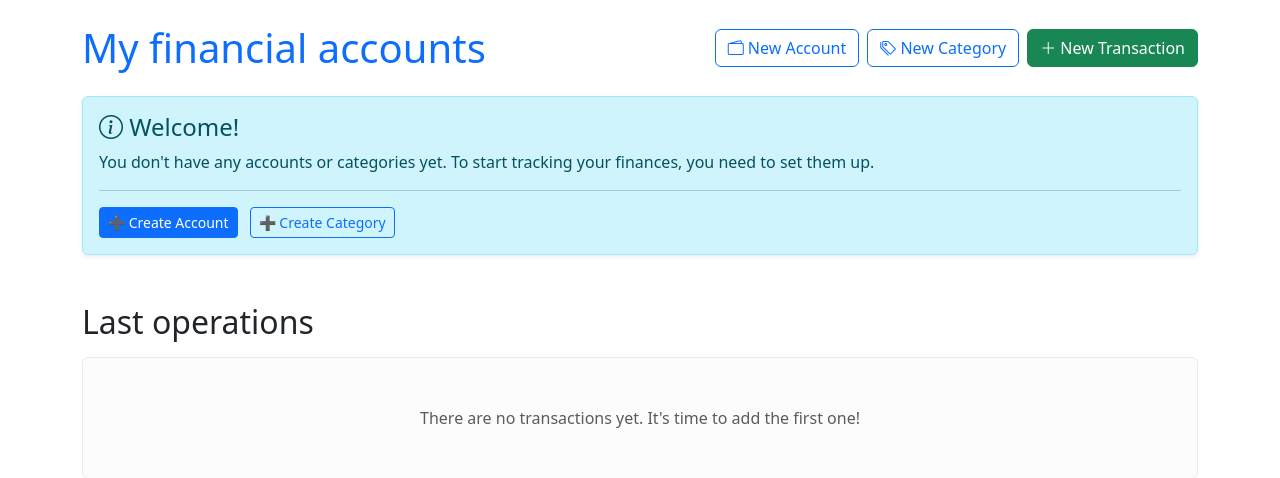
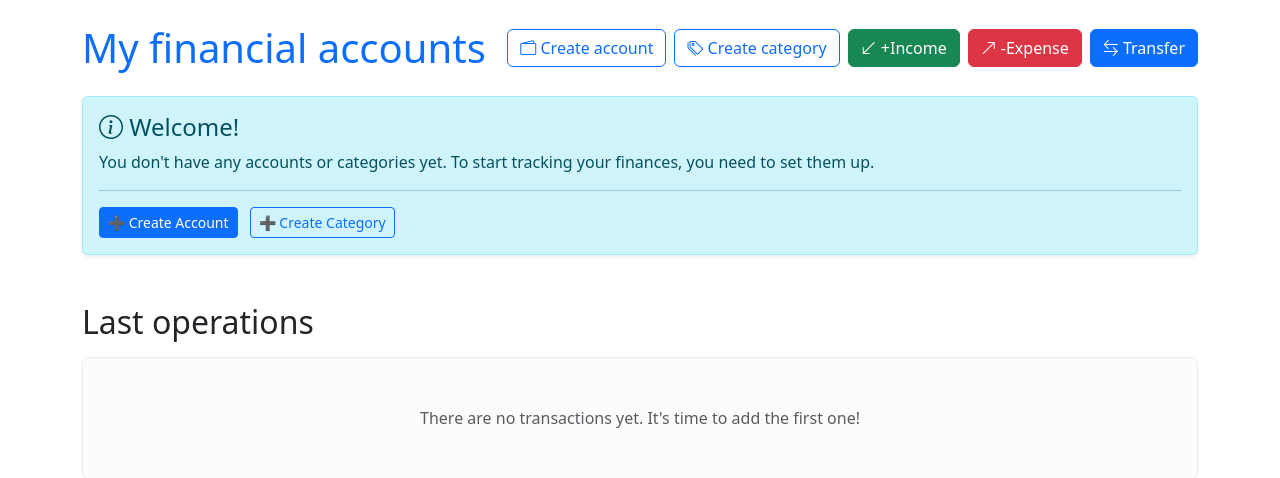
Before and after one commit to VadymKyrylko/Finance-Fortress, a Django app: page / in a window 1280 px wide. Shown: the part 56-534 px from the top of the page. Run offline with Django 5.2, Linux system fonts and the light colour scheme; the visitor is signed in with stand-in values (Sample User, id 1); data that the repository does not hold is empty.

Commit message:
FIX: Refactor logic of Transactions(Income, Expense, Transfer)

```diff
--- a/finance/templates/finance/account_list.html
+++ b/finance/templates/finance/account_list.html
@@ -9,18 +9,23 @@ My accounts | Finance Fortress
   <div class="d-flex justify-content-between align-items-center mb-4 flex-wrap gap-2">
     <h1 class="text-primary mb-0">My financial accounts</h1>
 
-    <div class="d-flex gap-2">
-      <a href="{% url 'account_create' %}" class="btn btn-outline-primary">
-        <i class="bi bi-wallet2"></i> New Account
-      </a>
+<div class="d-flex gap-2">
+        <a href="{% url 'account_create' %}" class="btn btn-outline-primary">
+            <i class="bi bi-wallet2"></i> Create account
+        </a>
+        <a href="{% url 'category_create' %}" class="btn btn-outline-primary">
+            <i class="bi bi-tags"></i> Create category
+        </a>
 
-      <a href="{% url 'category_create' %}" class="btn btn-outline-primary">
-        <i class="bi bi-tags"></i> New Category
-      </a>
-
-      <a href="{% url 'transaction_create' %}" class="btn btn-success">
-        <i class="bi bi-plus-lg"></i> New Transaction
-      </a>
+        <a href="{% url 'income_create' %}" class="btn btn-success" title="Income">
+            <i class="bi bi-arrow-down-left"></i> +Income
+        </a>
+        <a href="{% url 'expense_create' %}" class="btn btn-danger" title="Expense">
+            <i class="bi bi-arrow-up-right"></i> -Expense
+        </a>
+        <a href="{% url 'transfer_create' %}" class="btn btn-primary" title="Transfer">
+            <i class="bi bi-arrow-left-right"></i> Transfer
+        </a>
     </div>
   </div>
 </div>
--- a/finance/urls.py
+++ b/finance/urls.py
@@ -5,18 +5,30 @@ from finance.views import (
     AccountListView,
     AnalyticsView,
     CategoryCreateView,
+    ExpenseCreateView,
+    IncomeCreateView,
     SignUpView,
-    TransactionCreateView,
     TransactionDeleteView,
     TransactionUpdateView,
+    TransferCreateView,
 )
 
 urlpatterns = [
     path("", AccountListView.as_view(), name="account_list"),
     path(
-        "transactions/new/",
-        TransactionCreateView.as_view(),
-        name="transaction_create",
+        "transactions/income/",
+        IncomeCreateView.as_view(),
+        name="income_create",
+    ),
+    path(
+        "transactions/expense/",
+        ExpenseCreateView.as_view(),
+        name="expense_create",
+    ),
+    path(
+        "transactions/transfer/",
+        TransferCreateView.as_view(),
+        name="transfer_create",
     ),
     path("signup/", SignUpView.as_view(), name="signup"),
     path("acconts/new/", AccountCreateView.as_view(), name="account_create"),
--- a/finance/views.py
+++ b/finance/views.py
@@ -19,7 +19,9 @@ from finance.forms import (
     AccountForm,
     AnalyticsFilterForm,
     CategoryForm,
-    TransactionForm,
+    ExpenseForm,
+    IncomeForm,
+    TransferForm,
 )
 from finance.models import Account, Category, Transaction
 
@@ -42,20 +44,58 @@ class AccountListView(LoginRequiredMixin, ListView):
         return context
 
 
-class TransactionCreateView(LoginRequiredMixin, CreateView):
-    model = Transaction
-    form_class = TransactionForm
-    template_name = "finance/transaction_form.html"
+class BaseTransactionCreateView(LoginRequiredMixin, CreateView):
+    template_name = "finance/form_base.html"
     success_url = reverse_lazy("account_list")
+
+    def form_valid(self, form):
+        form.instance.user = self.request.user
+        form.instance.type = self.transaction_type
+        return super().form_valid(form)
 
     def get_form_kwargs(self):
         kwargs = super().get_form_kwargs()
         kwargs["user"] = self.request.user
         return kwargs
 
-    def form_valid(self, form):
-        form.instance.user = self.request.user
-        return super().form_valid(form)
+
+class ExpenseCreateView(BaseTransactionCreateView):
+    model = Transaction
+    form_class = ExpenseForm
+    transaction_type = "EXPENSE"
+    success_url = reverse_lazy("account_list")
+
+    def get_context_data(self, **kwargs):
+        context = super().get_context_data(**kwargs)
+        context["title"] = "Add Expense"
+        context["btn_text"] = "Save Expense"
+        return context
+
+
+class IncomeCreateView(BaseTransactionCreateView):
+    model = Transaction
+    form_class = IncomeForm
+    transaction_type = "INCOME"
+    success_url = reverse_lazy("account_list")
+
+    def get_context_data(self, **kwargs):
+        context = super().get_context_data(**kwargs)
+        context["title"] = "Add Income"
+        context["btn_text"] = "Save Income"
+        return context
+
+
+class TransferCreateView(BaseTransactionCreateView):
+    model = Transaction
+    form_class = TransferForm
+    transaction_type = "TRANSFER"
+    success_url = reverse_lazy("account_list")
+
+    def get_context_data(self, **kwargs):
+        context = super().get_context_data(**kwargs)
+        context["title"] = "Add Transfer"
+        context["btn_text"] = "Transfer"
+        return context
 
 
 class SignUpView(CreateView):
@@ -100,9 +140,17 @@ class CategoryCreateView(LoginRequiredMixin, CreateView):
 
 class TransactionUpdateView(LoginRequiredMixin, UpdateView):
     model = Transaction
-    form_class = TransactionForm
     template_name = "finance/form_base.html"
     success_url = reverse_lazy("account_list")
+
+    def get_form_class(self):
+        if self.object.type == "INCOME":
+            return IncomeForm
+        elif self.object.type == "EXPENSE":
+            return ExpenseForm
+        elif self.object.type == "TRANSFER":
+            return TransferForm
+        return ExpenseForm
 
     def get_form_kwargs(self):
         kwargs = super().get_form_kwargs()
@@ -111,8 +159,15 @@ class TransactionUpdateView(LoginRequiredMixin, UpdateView):
 
     def get_context_data(self, **kwargs):
         context = super().get_context_data(**kwargs)
-        context["title"] = "Update Transaction"
-        context["btn_text"] = "Update Transaction"
+        type_names = {
+            "INCOME": "Update Income",
+            "EXPENSE": "Update Expense",
+            "TRANSFER": "Update Transfer",
+        }
+        context["title"] = type_names.get(
+            self.object.type, "Update Transaction"
+        )
+        context["btn_text"] = "Update"
         return context
 
     def get_queryset(self):
@@ -232,7 +287,12 @@ class AnalyticsView(LoginRequiredMixin, TemplateView):
         }
 
         # --- DYNAMICS (Line Chart) ---
-        income_dynamics = income_transactions.annotate(day=TruncDate("date")).values("day").annotate(total=Sum("amount")).order_by("day")
+        income_dynamics = (
+            income_transactions.annotate(day=TruncDate("date"))
+            .values("day")
+            .annotate(total=Sum("amount"))
+            .order_by("day")
+        )
 
         expense_dynamics = (
             expense_transactions.annotate(day=TruncDate("date"))
```
Also changed, not shown: finance/forms.py (+109 -23 lines).
